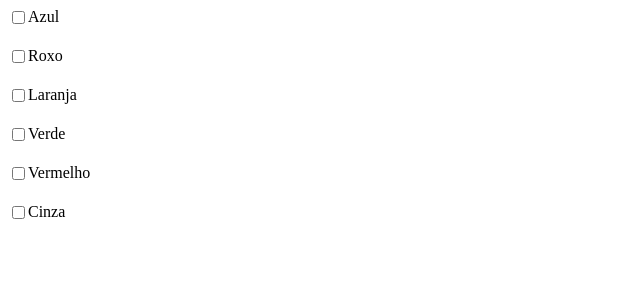
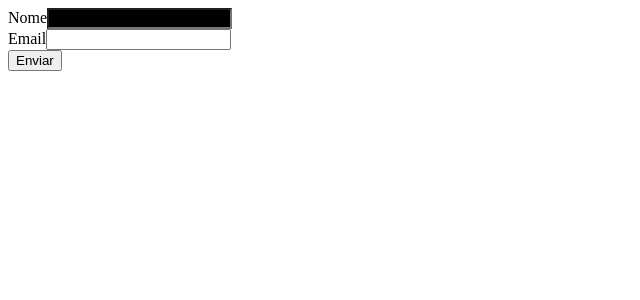
Before and after one commit to rafaelandradegs/origamid-react, a React (Vite) app: page / in a window 1280 px wide. Shown: the top 300 px of the page, without its empty margins (0-640 px from the left). Built offline with nearby package versions, Linux system fonts and the light colour scheme.

Commit message:
componente input

```diff
--- a/src/App.jsx
+++ b/src/App.jsx
@@ -1,42 +1,28 @@
 import React from 'react'
+import Input from './Form/Input'
 
 const App = () => {
-  const [cores, setCores] = React.useState([])
-
-  const coresArray = ['azul', 'roxo', 'laranja', 'verde', 'vermelho', 'cinza']
-
-  function handleChange({ target }) {
-    if (target.checked) setCores([...cores, target.value])
-    else
-      setCores(
-        cores.filter(cor => {
-          return cor !== target.value
-        })
-      )
-  }
+  const [nome, setNome] = React.useState('')
+  const [email, setEmail] = React.useState('')
 
   return (
     <form>
-      {coresArray.map(cor => {
-        return (
-          <label
-            key={cor}
-            style={{
-              textTransform: 'capitalize',
-              display: 'flex',
-              marginBottom: '20px'
-            }}
-          >
-            <input
-              type="checkbox"
-              value={cor}
-              checked={cores.includes(cor)}
-              onChange={handleChange}
-            />
-            {cor}
-          </label>
-        )
-      })}
+      <Input
+        id="nome"
+        label="Nome"
+        value={nome}
+        setValue={setNome}
+        required
+        style={{ background: 'black', color: 'white' }}
+      />
+      <Input
+        id="email"
+        label="Email"
+        value={email}
+        setValue={setEmail}
+        required
+      />
+      <button type="submit">Enviar</button>
     </form>
   )
 }
--- /dev/null
+++ b/src/Form/Input.jsx
@@ -0,0 +1,18 @@
+import React from 'react'
+
+const Input = ({ id, label, setValue, ...props }) => {
+  return (
+    <div>
+      <label htmlFor={id}>{label}</label>
+      <input
+        type="text"
+        name={id}
+        id={id}
+        onChange={({ target }) => setValue(target.value)}
+        {...props}
+      />
+    </div>
+  )
+}
+
+export default Input
```
